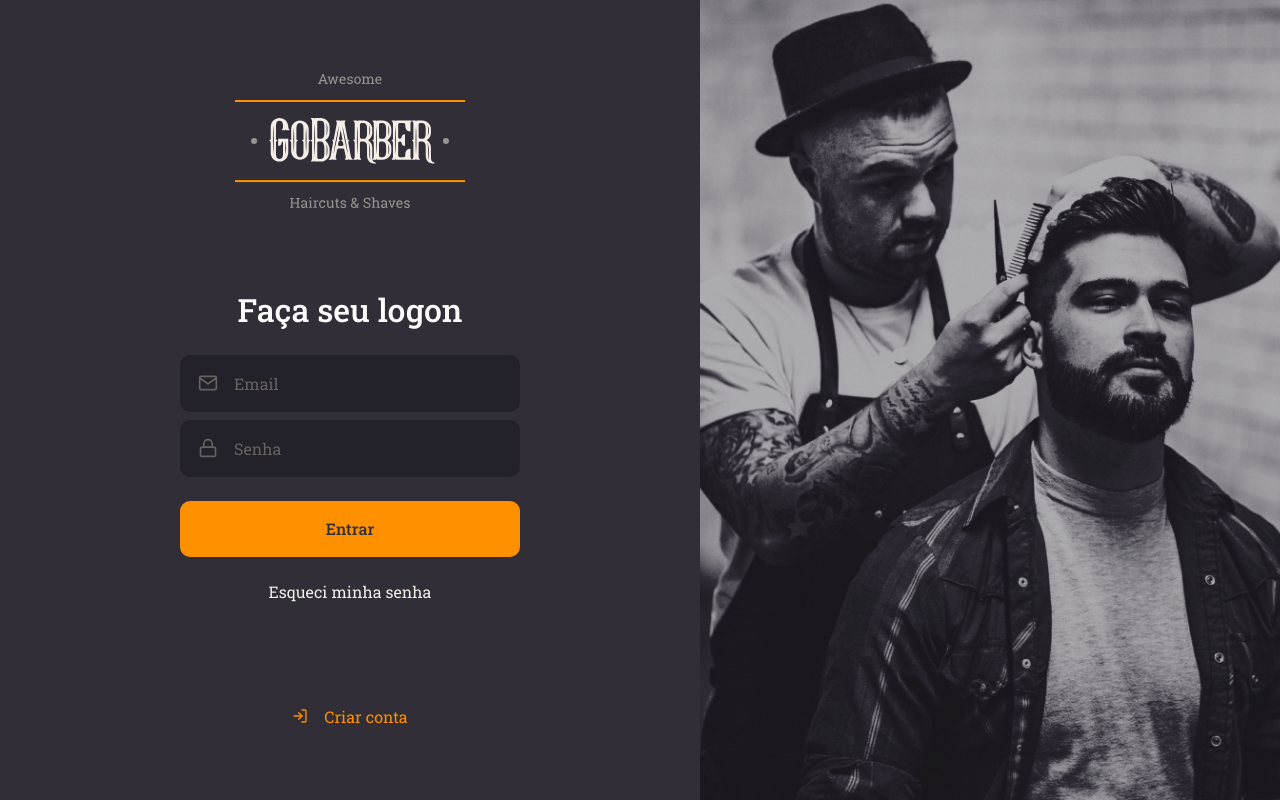
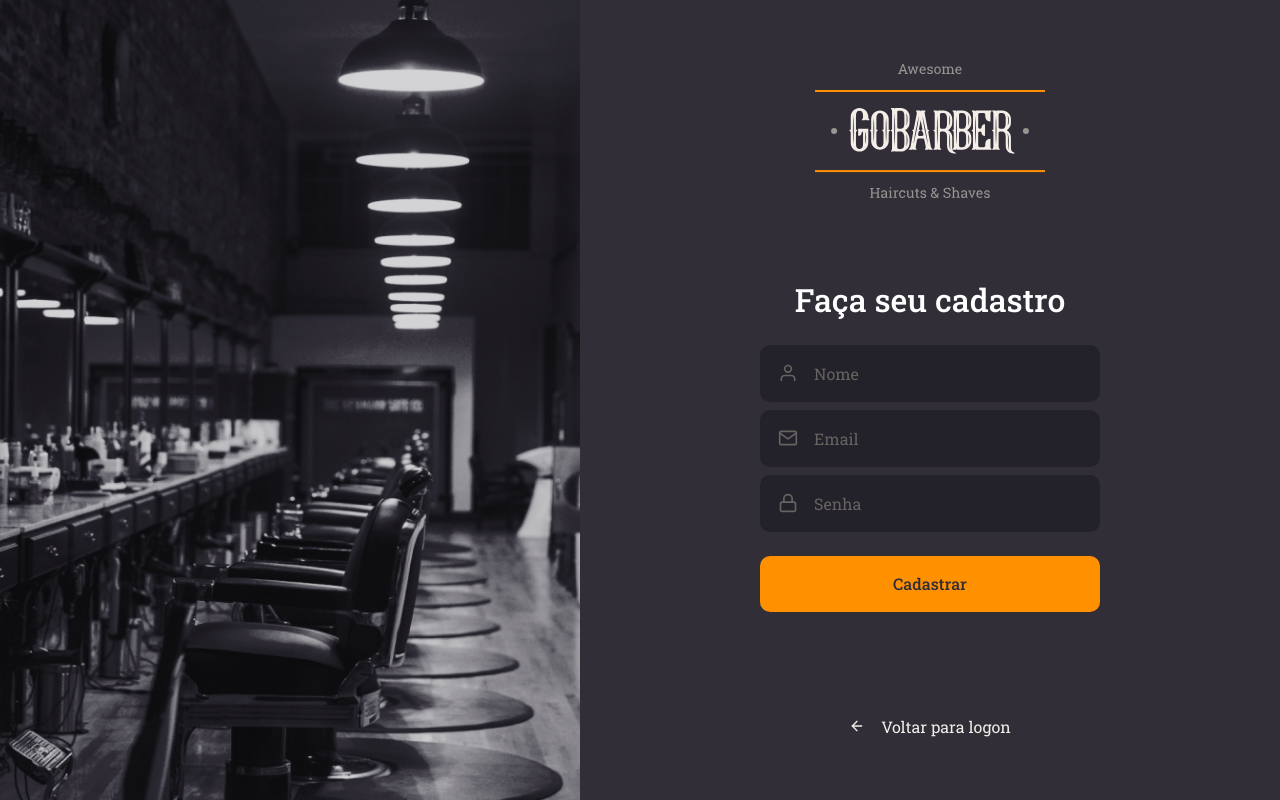
Before and after one commit to gustavorizzon/gobarber-web, a React (Create React App) app: page / in a window 1280 px wide. Built offline with nearby package versions, Linux system fonts and the light colour scheme.

Commit message:
created register page

```diff
--- a/src/App.tsx
+++ b/src/App.tsx
@@ -2,11 +2,11 @@
 
 import GlobalStyle from './styles/global';
 
-import SignIn from './pages/SignIn/indes';
+import SignUp from './pages/SignUp/indes';
 
 const App: React.FC = () => (
   <>
-    <SignIn />
+    <SignUp />
     <GlobalStyle />
   </>
 );
--- /dev/null
+++ b/src/pages/SignUp/indes.tsx
@@ -0,0 +1,41 @@
+import React from 'react';
+import { FiArrowLeft, FiMail, FiLock, FiUser } from 'react-icons/fi';
+
+import logoImg from '../../assets/logo.svg';
+
+import Input from '../../components/Input';
+import Button from '../../components/Button';
+
+import { Container, Content, Background } from './styles';
+
+const SignUp: React.FC = () => (
+  <Container>
+    <Background />
+
+    <Content>
+      <img src={logoImg} alt="GoBarber" />
+
+      <form>
+        <h1>Faça seu cadastro</h1>
+
+        <Input name="name" icon={FiUser} type="text" placeholder="Nome" />
+        <Input name="email" icon={FiMail} type="text" placeholder="Email" />
+        <Input
+          name="password"
+          icon={FiLock}
+          type="password"
+          placeholder="Senha"
+        />
+
+        <Button type="submit">Cadastrar</Button>
+      </form>
+
+      <a href="login">
+        <FiArrowLeft />
+        Voltar para logon
+      </a>
+    </Content>
+  </Container>
+);
+
+export default SignUp;
--- /dev/null
+++ b/src/pages/SignUp/styles.ts
@@ -0,0 +1,55 @@
+import styled from 'styled-components';
+import { shade } from 'polished';
+
+import signUpBackground from '../../assets/sign-up-background.png';
+
+export const Container = styled.div`
+  height: 100vh;
+
+  display: flex;
+  align-items: stretch;
+`;
+
+export const Content = styled.div`
+  display: flex;
+  flex-direction: column;
+  align-items: center;
+  place-content: center;
+
+  width: 100%;
+  max-width: 700px;
+
+  form {
+    margin: 80px 0;
+    width: 340px;
+    text-align: center;
+
+    h1 {
+      margin-bottom: 24px;
+    }
+  }
+
+  > a {
+    color: #f4ede8;
+    margin-top: 24px;
+    text-decoration: none;
+    transition: color 0.2s;
+
+    &:hover {
+      color: ${shade(0.2, '#f4ede8')};
+    }
+
+    display: flex;
+    align-items: center;
+
+    svg {
+      margin-right: 16px;
+    }
+  }
+`;
+
+export const Background = styled.div`
+  flex: 1;
+  background: url(${signUpBackground}) no-repeat center;
+  background-size: cover;
+`;
```
Also changed, not shown: src/assets/sign-up-background.png (added).
